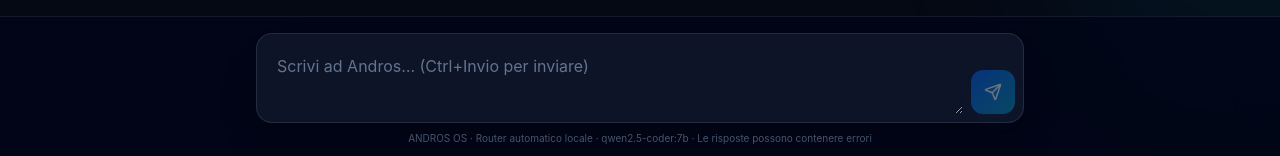
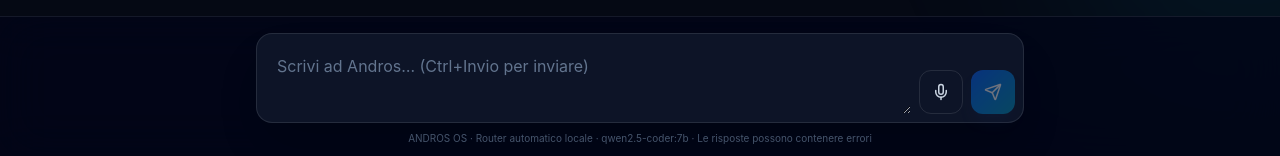
Before and after one commit to pippo2801/andros-app, a React (Vite) app: page / in a window 1280 px wide. Shown: the part 641-797 px from the top of the page. Built offline with nearby package versions, Linux system fonts and the light colour scheme.

Commit message:
feat: add optional speech recognition for chat input

```diff
--- a/src/pages/Index.tsx
+++ b/src/pages/Index.tsx
@@ -2,7 +2,7 @@ import React, { useEffect, useRef, useState } from 'react';
 import { Browser } from '@capacitor/browser';
 import {
   AlertCircle, BookOpen, Bot, CheckCircle2, Cloud, Cpu, Menu, Plus, Send, Settings2,
-  Sparkles, Wifi, WifiOff, X, LoaderCircle, Trash2, MessageSquarePlus,
+  Sparkles, Wifi, WifiOff, X, LoaderCircle, Trash2, MessageSquarePlus, Mic, MicOff,
 } from 'lucide-react';
 import { Sidebar } from '../components/Sidebar';
 import { ChatMessage } from '../components/ChatMessage';
@@ -30,6 +30,30 @@ import {
 } from '../services/chatSessions';
 
 const RULES_KEY = 'andros.memory.rules.v1';
+
+interface SpeechRecognitionAlternativeLike { transcript: string }
+interface SpeechRecognitionResultLike { 0: SpeechRecognitionAlternativeLike; isFinal: boolean }
+interface SpeechRecognitionEventLike { resultIndex: number; results: ArrayLike<SpeechRecognitionResultLike> }
+interface SpeechRecognitionErrorLike { error: string }
+interface SpeechRecognitionLike {
+  lang: string;
+  interimResults: boolean;
+  continuous: boolean;
+  onresult: ((event: SpeechRecognitionEventLike) => void) | null;
+  onerror: ((event: SpeechRecognitionErrorLike) => void) | null;
+  onend: (() => void) | null;
+  start(): void;
+  stop(): void;
+  abort(): void;
+}
+type SpeechRecognitionConstructor = new () => SpeechRecognitionLike;
+function getSpeechRecognitionConstructor(): SpeechRecognitionConstructor | null {
+  const browserWindow = window as Window & {
+    SpeechRecognition?: SpeechRecognitionConstructor;
+    webkitSpeechRecognition?: SpeechRecognitionConstructor;
+  };
+  return browserWindow.SpeechRecognition ?? browserWindow.webkitSpeechRecognition ?? null;
+}
 
 interface MemoryRule {
   id: string;
@@ -82,6 +106,8 @@ export default function Index() {
   const [activeChatId, setActiveChatId] = useState(initialSessionState.activeId);
   const messages = sessions.find((session) => session.id === activeChatId)?.messages ?? [];
   const [input, setInput] = useState('');
+  const [voiceListening, setVoiceListening] = useState(false);
+  const voiceRecognitionRef = useRef<SpeechRecognitionLike | null>(null);
   const [loading, setLoading] = useState(false);
   const [config, setConfig] = useState<OllamaConfig>(getOllamaConfig);
   const [activeModel, setActiveModel] = useState(config.model);
@@ -141,6 +167,58 @@ export default function Index() {
     } catch (error) {
       setNotice(error instanceof Error ? error.message : 'Impossibile rinominare la conversazione.');
       throw error;
+    }
+  };
+
+  useEffect(() => () => {
+    voiceRecognitionRef.current?.abort();
+    voiceRecognitionRef.current = null;
+  }, []);
+
+  const toggleVoiceInput = () => {
+    if (voiceListening) {
+      voiceRecognitionRef.current?.stop();
+      setVoiceListening(false);
+      return;
+    }
+    const Recognition = getSpeechRecognitionConstructor();
+    if (!Recognition) {
+      setNotice('Dettatura non supportata in questo browser. Puoi usare la dettatura della tastiera Android.');
+      return;
+    }
+    try {
+      const recognition = new Recognition();
+      recognition.lang = document.documentElement.lang || 'it-IT';
+      recognition.continuous = true;
+      recognition.interimResults = true;
+      const startingText = input.trim();
+      recognition.onresult = (event) => {
+        const chunks: string[] = [];
+        for (let index = event.resultIndex; index < event.results.length; index += 1) {
+          const result = event.results[index];
+          if (result?.[0]?.transcript) chunks.push(result[0].transcript);
+        }
+        const transcript = chunks.join(' ').trim();
+        if (transcript) setInput([startingText, transcript].filter(Boolean).join(' '));
+      };
+      recognition.onerror = (event) => {
+        setVoiceListening(false);
+        setNotice(event.error === 'not-allowed'
+          ? 'Permesso microfono negato. Abilitalo nelle impostazioni Android o usa la dettatura della tastiera.'
+          : 'Dettatura interrotta: ' + event.error + '. Puoi riprovare o usare la tastiera.');
+      };
+      recognition.onend = () => {
+        setVoiceListening(false);
+        voiceRecognitionRef.current = null;
+      };
+      voiceRecognitionRef.current = recognition;
+      recognition.start();
+      setVoiceListening(true);
+      setNotice('Ascolto attivo: parla, poi premi il microfono per terminare.');
+    } catch {
+      voiceRecognitionRef.current = null;
+      setVoiceListening(false);
+      setNotice('Impossibile avviare il microfono. Controlla i permessi o usa la dettatura della tastiera.');
     }
   };
 
@@ -459,6 +537,16 @@ export default function Index() {
               className="max-h-48 min-w-0 flex-1 resize-y bg-transparent px-3 py-3 text-sm leading-5 text-slate-100 outline-none placeholder:text-slate-500"
             />
             <button
+              type="button"
+              onClick={toggleVoiceInput}
+              aria-label={voiceListening ? 'Termina dettatura' : 'Detta un messaggio'}
+              aria-pressed={voiceListening}
+              className={voiceListening ? 'flex h-11 w-11 shrink-0 items-center justify-center rounded-xl border border-rose-400/40 bg-rose-400/10 text-rose-200' : 'flex h-11 w-11 shrink-0 items-center justify-center rounded-xl border border-white/10 text-slate-300 hover:bg-white/10'}
+              title={voiceListening ? 'Termina dettatura' : 'Detta un messaggio'}
+            >
+              {voiceListening ? <MicOff size={18} /> : <Mic size={18} />}
+            </button>
+            <button
               type="submit"
               disabled={loading || !input.trim()}
               aria-label="Invia messaggio"
```
